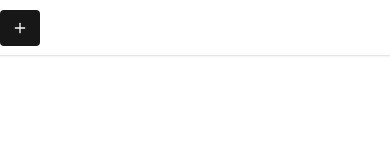
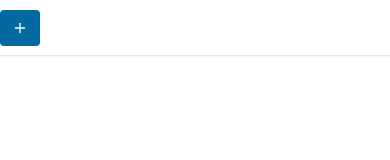
Before and after one commit to code1379/trello-learn, a Next.js app: page /organization/1 in a window 390 px wide. Shown: the top 160 px of the page. Built offline with nearby package versions, Linux system fonts and the light colour scheme.

Commit message:
feat: 组织页登录跳转逻辑

```diff
--- a/app/(platform)/(dashboard)/_components/navbar.tsx
+++ b/app/(platform)/(dashboard)/_components/navbar.tsx
@@ -14,12 +14,17 @@ export const NavBar = () => {
 
         <Button
           size="sm"
+          variant="primary"
           className="rounded-sm hidden md:block h-auto py-1.5 px-2"
         >
           Create
         </Button>
 
-        <Button size="sm" className="rounded-sm block md:hidden">
+        <Button
+          size="sm"
+          variant="primary"
+          className="rounded-sm block md:hidden"
+        >
           <Plus className="h-4 w-4" />
         </Button>
       </div>
--- a/components/ui/button.tsx
+++ b/components/ui/button.tsx
@@ -18,6 +18,7 @@ const buttonVariants = cva(
           "bg-secondary text-secondary-foreground hover:bg-secondary/80",
         ghost: "hover:bg-accent hover:text-accent-foreground",
         link: "text-primary underline-offset-4 hover:underline",
+        primary: "bg-sky-700 text-primary-foreground hover:bg-sky-700/90",
       },
       size: {
         default: "h-10 px-4 py-2",
```
Also changed, not shown: middleware.ts (+28 -1 lines).
